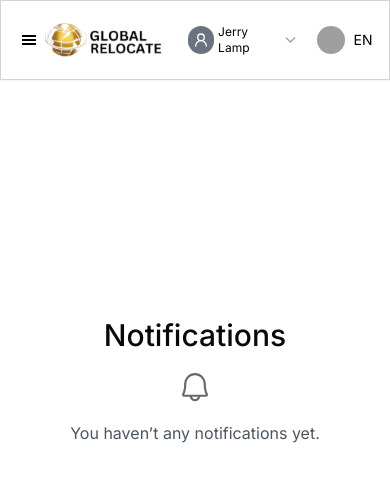
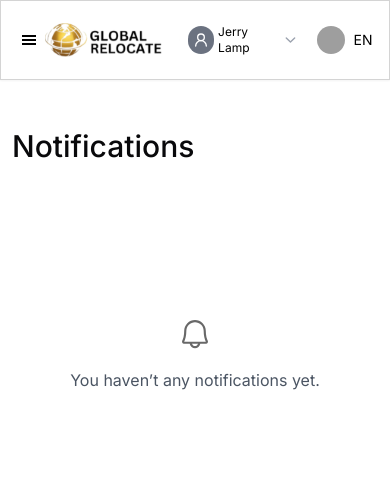
Before and after one commit to Global-Relocate/globalrelocatefrontend, a React (Vite) app: page /user/notifications in a window 390 px wide. Shown: the top 482 px of the page. Built offline with nearby package versions, Linux system fonts and the light colour scheme; no server answers; grey boxes are pictures that could not be loaded.

Commit message:
Refactor Notifications component layout for improved responsiveness and visual hierarchy

```diff
--- a/src/pages/user/Notifications.jsx
+++ b/src/pages/user/Notifications.jsx
@@ -5,8 +5,10 @@ import bellicon from "../../assets/svg/bell.svg";
 function Notifications() {
   return (
     <DashboardLayout>
-      <div className="w-full flex flex-col items-center justify-center h-[60vh]">
-        <h2 className="text-3xl font-medium mb-4">Notifications</h2>
+      <div className="w-full flex-wrap gap-y-5 items-center justify-between flex">
+        <h2 className="text-3xl font-medium">Notifications</h2>
+      </div>
+      <div className="flex flex-col items-center justify-center h-[45vh]">
         <img
           src={bellicon}
           alt="Bell Icon"
```
